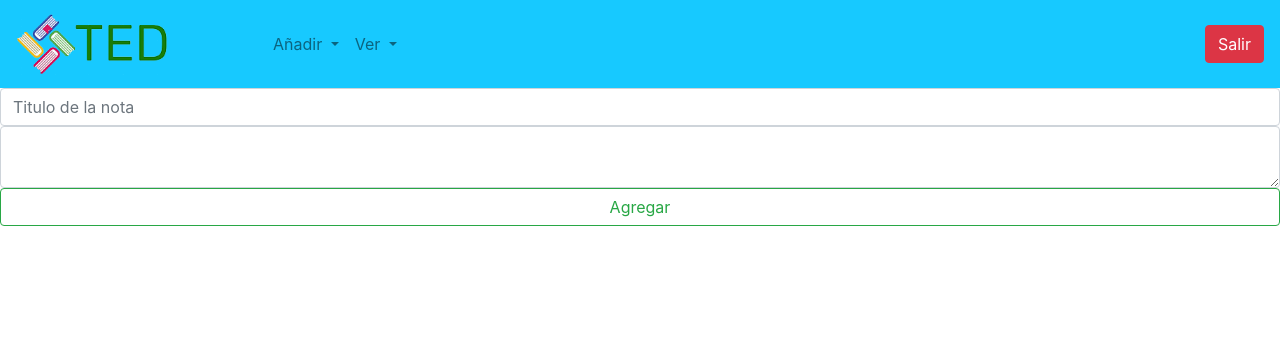
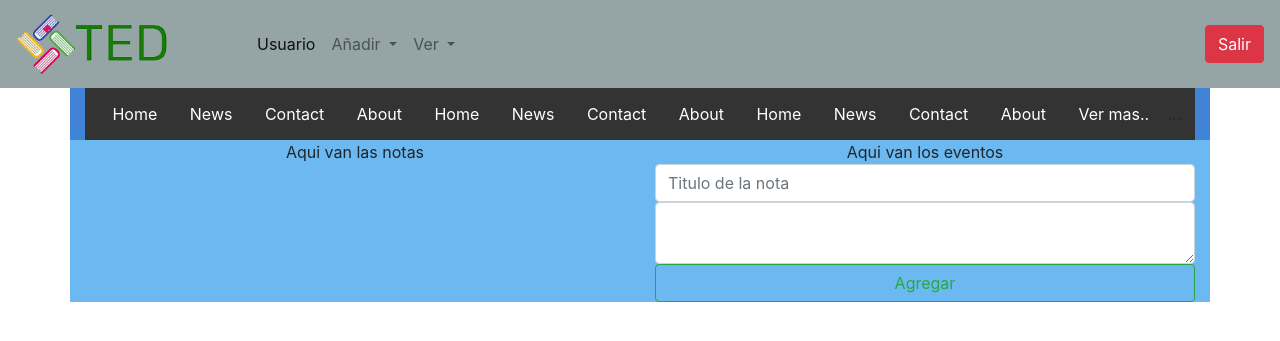
Before and after one commit to cesar12p/AppOrganizadorPersonal, a Python web app: template templates/Bienvenido.html in a window 1280 px wide. Shown: the top 341 px of the page. Run offline with Jinja, Linux system fonts and the light colour scheme; the template is opened without the code that fills it, so the values that code supplies are empty; some libraries are stand-ins or nearby versions.

Commit message:
Vistas Ingresar

```diff
--- a/static/css/estilos.css
+++ b/static/css/estilos.css
@@ -9,7 +9,7 @@
 }
 #Titulo{
     font-size:5vw;
-    color: white;
+    color:black;
 }
 #Subtitulo{
     font-size:3vw;
@@ -21,5 +21,31 @@
     background:#7DCEA0  ;
 }
 #fondoPanel{
-    background: rgb(23, 201, 255);
+    background: rgb(149, 165, 166);
 }
+
+#PanelGridSup{
+    background: rgb(65, 131, 215);
+}
+#PanelGridIzq{
+    background:rgb(107, 185, 240);
+}
+#PanelGridDer{
+    background: rgb(107, 185, 240);
+}
+div.scrollmenu {
+    background-color: #333;
+    overflow: auto;
+    white-space: nowrap;
+  }
+
+  div.scrollmenu a {
+    display: inline-block;
+    color: white;
+    text-align: center;
+    padding: 14px;
+    text-decoration: none;
+  }
+
+  div.scrollmenu a:hover {
+    background-color: #777;
--- a/templates/Bienvenido.html
+++ b/templates/Bienvenido.html
@@ -1,9 +1,41 @@
 {% extends "_base.html" %}
 {% block bodycontent %}
+
+	<div class="container bg-success">
+		<div class="row">
+		  <div class="col-12 text-center" id="PanelGridSup">
+			<div class="scrollmenu">
+				<a href="#home">Home</a>
+				<a href="#news">News</a>
+				<a href="#contact">Contact</a>
+				<a href="#about">About</a>
+				<a href="#home">Home</a>
+				<a href="#news">News</a>
+				<a href="#contact">Contact</a>
+				<a href="#about">About</a>
+				<a href="#home">Home</a>
+				<a href="#news">News</a>
+				<a href="#contact">Contact</a>
+				<a href="#about">About</a>
+				<a href="#about">Ver mas..</a>
+				...
+			  </div>
+		  </div>
+		  <div class="col-sm text-center" id="PanelGridIzq">
+			Aqui van las notas
+		  </div>
+		  <div class="col-sm text-center" id="PanelGridDer">
+			Aqui van los eventos
 			<form action="/AddNota" method="post">
 				<input type="text" class="form-control" placeholder="Titulo de la nota" aria-label="Username"
 					aria-describedby="basic-addon1" name="Titulo">
 				<textarea class="form-control" aria-label="With textarea" name="Descripcion"></textarea>
 				<button type="submit" class="btn btn-outline-success btn-block">Agregar</button>
 			</form>
+		  </div>
+		</div>
+		<div class="row">
+
+		</div>
+	  </div>
 {% endblock %}
--- a/templates/_base.html
+++ b/templates/_base.html
@@ -11,7 +11,7 @@
     <title>Document</title>
 </head>
 
-<body >
+<body id="fondoGrid">
     <nav class="navbar navbar-expand-lg navbar-light" id="fondoPanel">
         <a class="navbar-brand" href="/menu"><img src="/static/img/Name.png" width="70%"></a>
         <button class="navbar-toggler" type="button" data-toggle="collapse" data-target="#navbarSupportedContent"
@@ -22,7 +22,7 @@
         <div class="collapse navbar-collapse" id="navbarSupportedContent">
             <ul class="navbar-nav mr-auto">
                 <li class="nav-item active">
-                    <a class="nav-link" href="#">{{user.user}}<span class="sr-only">(current)</span></a>
+                    <a class="nav-link" href="#">Usuario<span class="sr-only">(current)</span></a>
                 </li>
                 <li class="nav-item dropdown">
                         <a class="nav-link dropdown-toggle" href="#" id="navbarDropdown" role="button"
@@ -30,10 +30,10 @@
                             Añadir
                         </a>
                         <div class="dropdown-menu" aria-labelledby="navbarDropdown">
-                            <a class="dropdown-item" href="#">Directorio</a>
-                            <a class="dropdown-item" href="#">Tareas</a>
+                            <a class="dropdown-item" href="/addContact">Directorio</a>
+                            <a class="dropdown-item" href="/addNota">Tareas</a>
                             <div class="dropdown-divider"></div>
-                            <a class="dropdown-item" href="#">Eventos</a>
+                            <a class="dropdown-item" href="/addEvent">Eventos</a>
                         </div>
                     </li>
                 <li class="nav-item dropdown">
```
Also changed, not shown: main.py (+57 -0 lines), templates/AddContacto.html (added, +63 -0 lines), templates/AddEvento.html (added, +54 -0 lines), templates/AddNota.html (added, +47 -0 lines), templates/ShowContacto.html (added), templates/ShowEvento.html (added), templates/ShowNota.html (added), 1 other file. Lines whose indentation alone changed are shown as unchanged.
